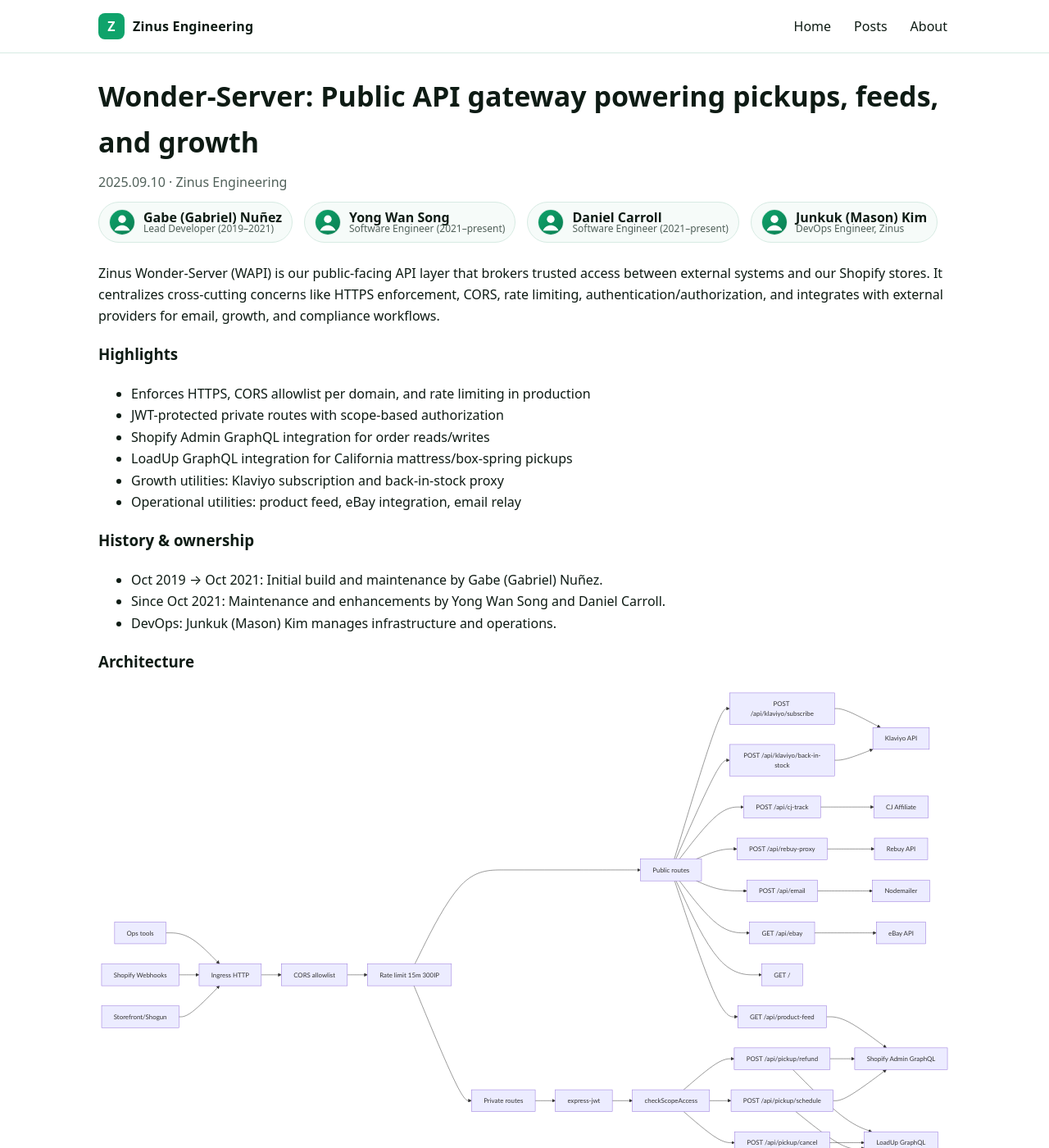
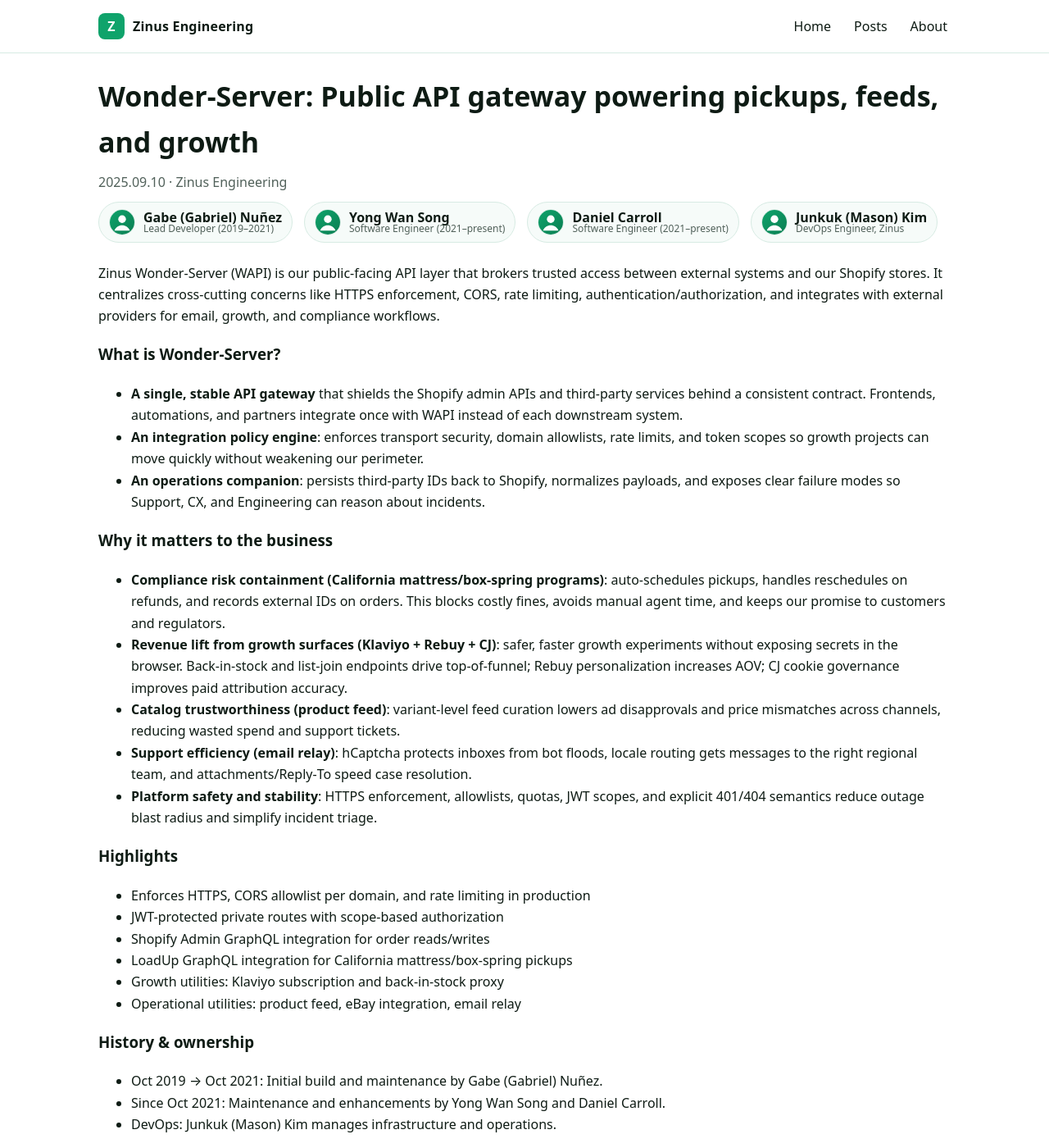
Before and after one commit to Zinus-Inc/Zinus, a Jekyll site: the page built from _posts/2025-09-10-wonder-server-architecture-and-apis.md, in a window 1280 px wide and 1400 px high. Shown: the whole window at 82% size. Built offline with Jekyll 4.4.1, drawn with Linux system fonts in a browser that asks for light colours; some web fonts are replaced; some of the changed text lies outside the part shown.

Commit message:
chore: update .gitignore to include environment files and enhance documentation on Wonder-Server architecture and business impact

````diff
--- a/_posts/2025-09-10-wonder-server-architecture-and-apis.md
+++ b/_posts/2025-09-10-wonder-server-architecture-and-apis.md
@@ -19,6 +19,18 @@ authors:
 ---
 
 Zinus Wonder-Server (WAPI) is our public-facing API layer that brokers trusted access between external systems and our Shopify stores. It centralizes cross-cutting concerns like HTTPS enforcement, CORS, rate limiting, authentication/authorization, and integrates with external providers for email, growth, and compliance workflows.
+
+### What is Wonder-Server?
+- **A single, stable API gateway** that shields the Shopify admin APIs and third‑party services behind a consistent contract. Frontends, automations, and partners integrate once with WAPI instead of each downstream system.
+- **An integration policy engine**: enforces transport security, domain allowlists, rate limits, and token scopes so growth projects can move quickly without weakening our perimeter.
+- **An operations companion**: persists third‑party IDs back to Shopify, normalizes payloads, and exposes clear failure modes so Support, CX, and Engineering can reason about incidents.
+
+### Why it matters to the business
+- **Compliance risk containment (California mattress/box‑spring programs)**: auto‑schedules pickups, handles reschedules on refunds, and records external IDs on orders. This blocks costly fines, avoids manual agent time, and keeps our promise to customers and regulators.
+- **Revenue lift from growth surfaces (Klaviyo + Rebuy + CJ)**: safer, faster growth experiments without exposing secrets in the browser. Back‑in‑stock and list‑join endpoints drive top‑of‑funnel; Rebuy personalization increases AOV; CJ cookie governance improves paid attribution accuracy.
+- **Catalog trustworthiness (product feed)**: variant‑level feed curation lowers ad disapprovals and price mismatches across channels, reducing wasted spend and support tickets.
+- **Support efficiency (email relay)**: hCaptcha protects inboxes from bot floods, locale routing gets messages to the right regional team, and attachments/Reply‑To speed case resolution.
+- **Platform safety and stability**: HTTPS enforcement, allowlists, quotas, JWT scopes, and explicit 401/404 semantics reduce outage blast radius and simplify incident triage.
 
 ### Highlights
 - Enforces HTTPS, CORS allowlist per domain, and rate limiting in production
@@ -136,6 +148,13 @@ exports.checkScopeAccess = (requiredScopes) => {
 ```
 
 ### Key capabilities
+
+#### Business impact at a glance
+- **Pickup orchestration (CA compliance)**: avoids regulatory penalties and re‑delivery costs; reduces manual cancellation/reschedule work; fewer support touches by writing pickup IDs back to orders for instant lookup.
+- **Growth & personalization**: BIS signups convert dormant demand; list‑join API with consent flags protects deliverability; Rebuy proxy raises AOV without leaking API keys; CJ cookie (13‑month) stabilizes channel ROAS by preserving attribution across subdomains.
+- **Product feed governance**: variant‑granular listings cut “out‑of‑stock” ads and inaccurate pricing; fewer feed disapprovals mean more eligible inventory and lower CPA.
+- **Email relay with hCaptcha**: spam and bot noise drop sharply; automatic region routing shortens time‑to‑first‑response; attachments enable single‑touch resolutions.
+- **Security & resilience**: per‑domain allowlist and quotas cap abuse; JWT scopes enforce least privilege; explicit 401/404 improve developer ergonomics and MTTR.
 
 #### 1) California pickup orchestration (LoadUp + Shopify)
 - Robust item classifier detects mattresses, box springs, and paired combos, transforming Shopify webhooks into actionable pickup requests.
````
Also changed, not shown: 1 other file.
